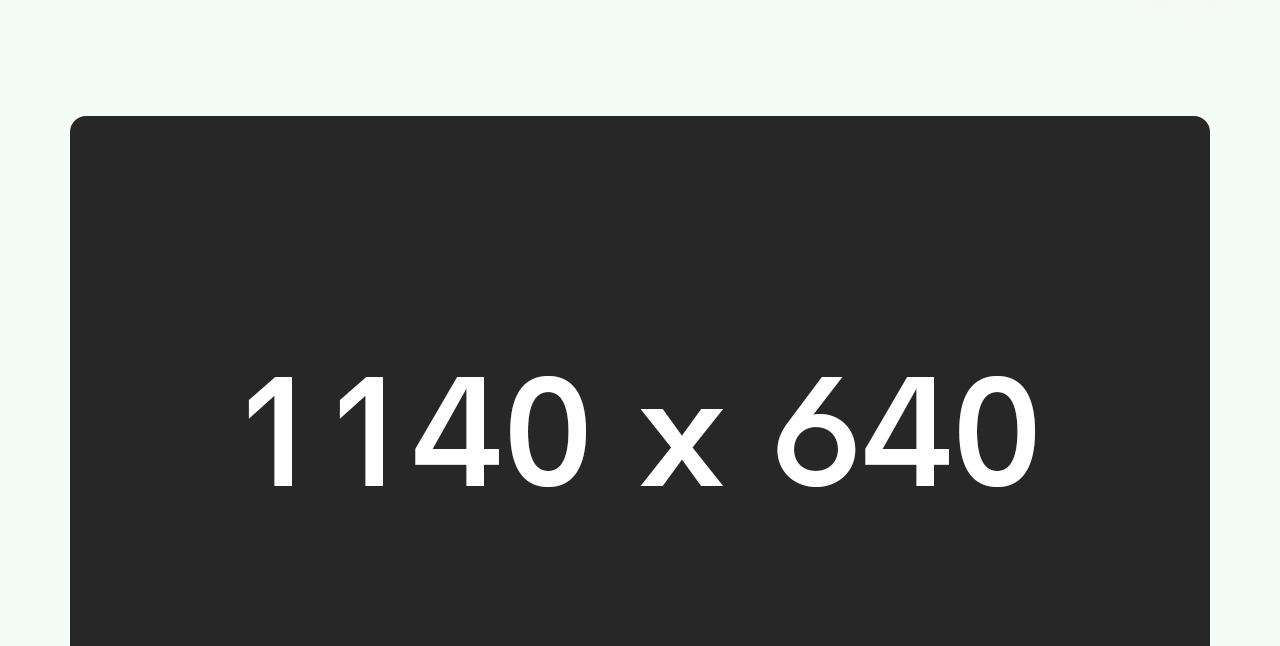
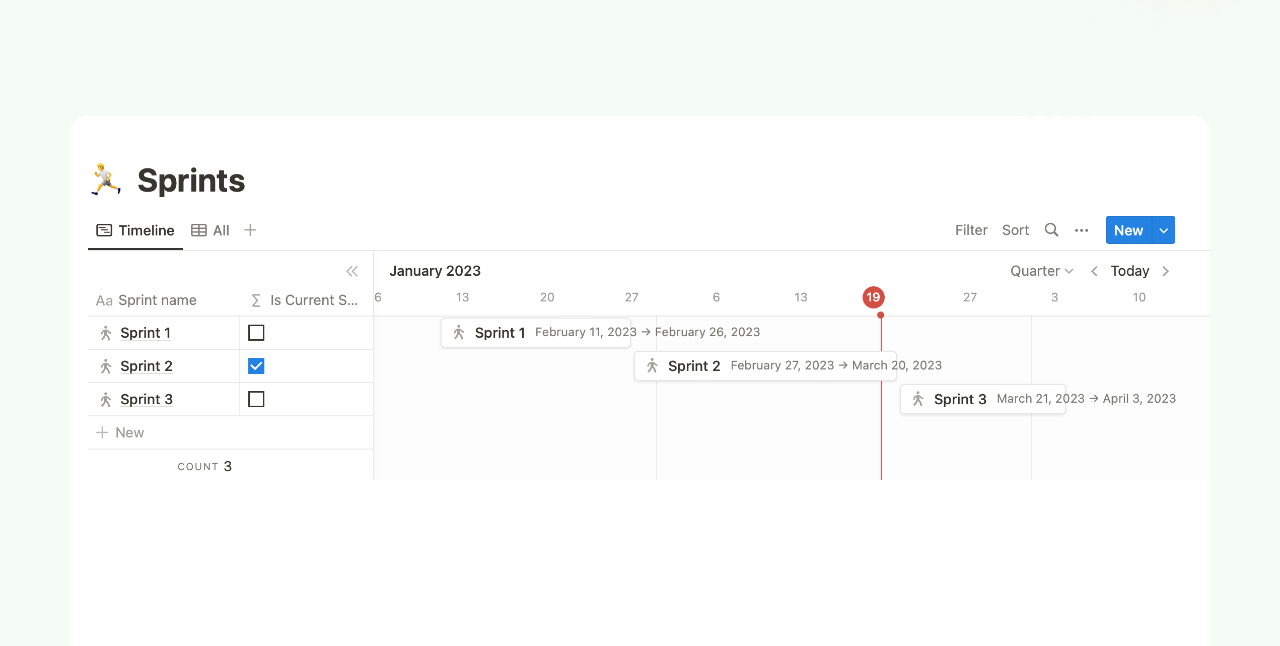
Before and after one commit to PurpleWood-APM/PagWebPurpleWood, a website: page temp/html/planeacion.html in a window 1280 px wide. Shown: the part 306-952 px from the top of the page. Drawn offline with Linux system fonts and the light colour scheme.

Commit message:
:lipstick: img planeacion

```diff
--- a/temp/html/planeacion.html
+++ b/temp/html/planeacion.html
@@ -148,7 +148,7 @@
             <div class="container">
                 <div class="grid grid-cols-1">
                     <div>
-                        <img src="assets/images/blog/detail-1.png" class="rounded-2xl" alt="" />
+                        <img src="assets/images/sprints.png" class="rounded-2xl" alt="" />
                         <div class="md:mt-[120px] mt-20 relative max-w-[752px] mx-auto space-y-10 md:space-y-12">
                             <!-- Estructura de desglose de trabajo -->
 
```
